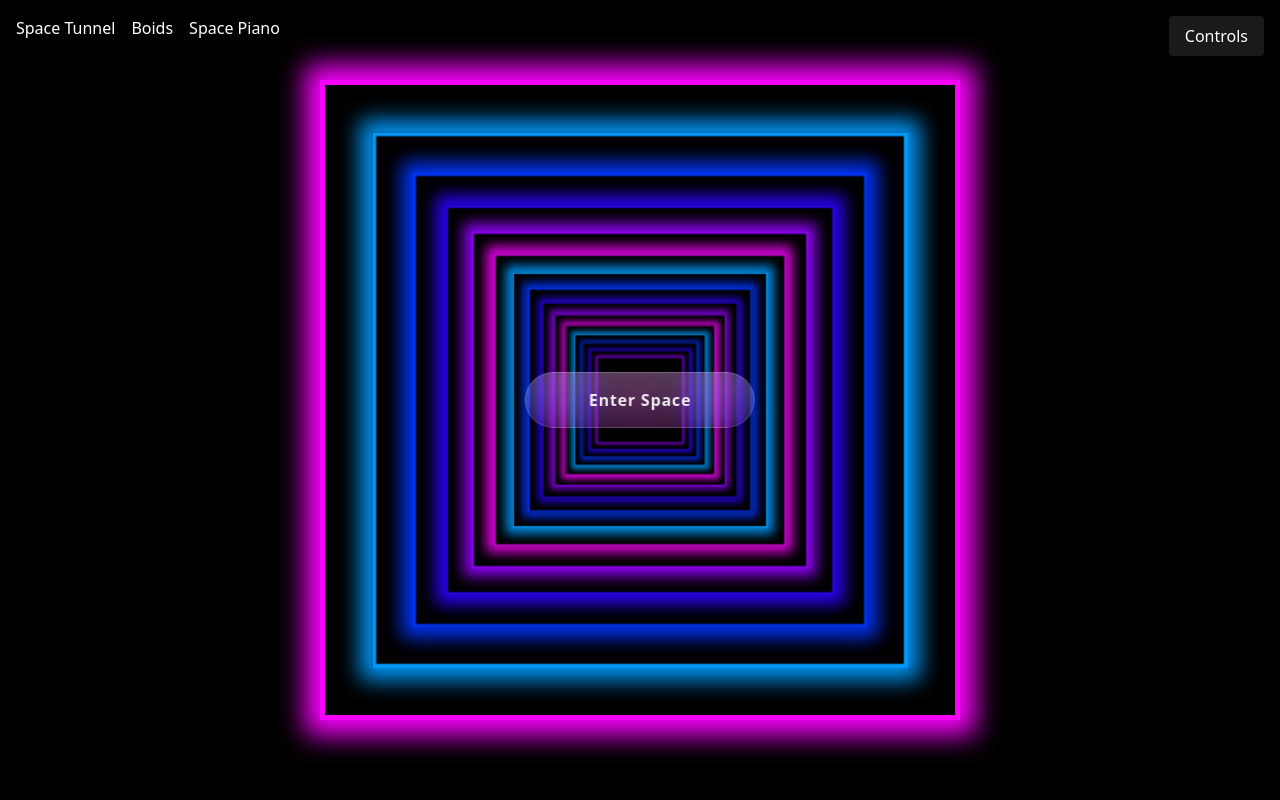
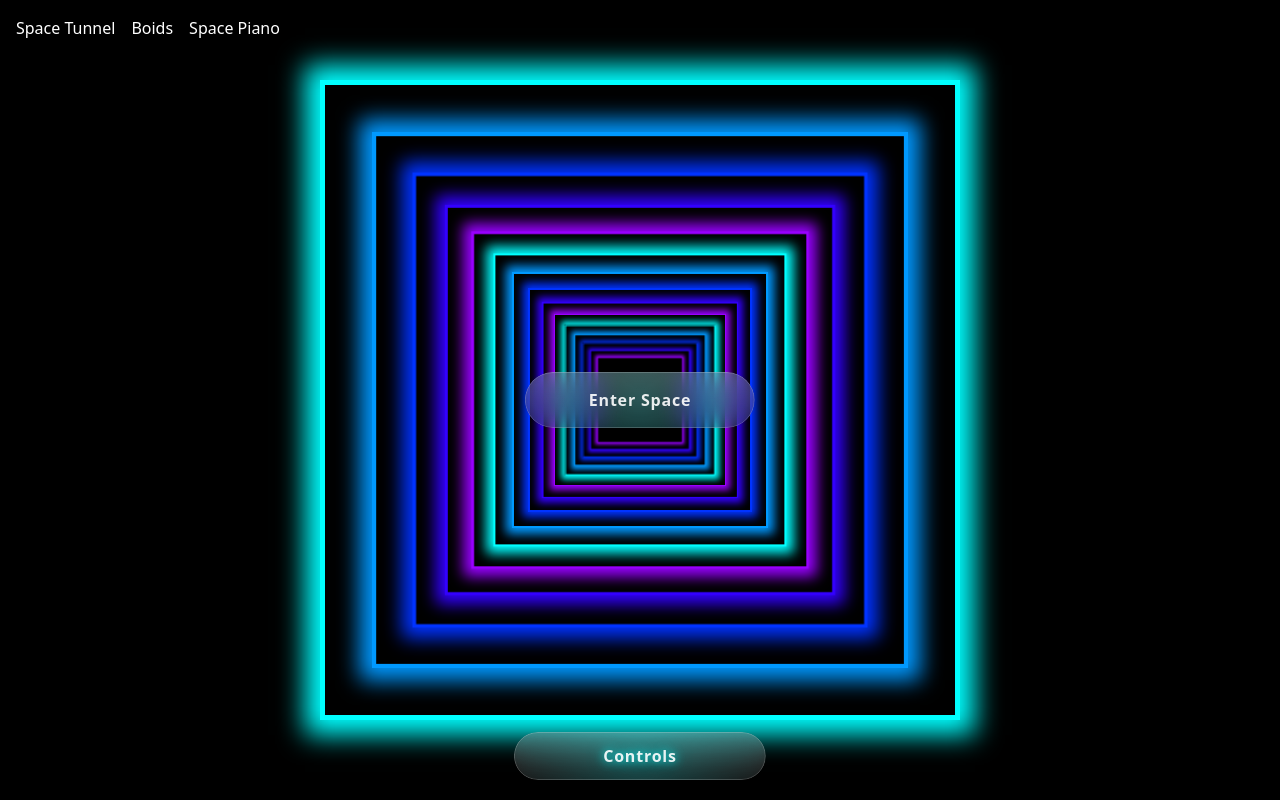
Before and after one commit to fatemehmd/bebop, a React (Create React App) app: page /#/ in a window 1280 px wide. Built offline with nearby package versions, Linux system fonts and the light colour scheme; the HTML template or start-up script is replaced by a standard one.

Commit message:
progress on animation performance, description page, controls component

```diff
--- a/src/components/SpaceTunnel.jsx
+++ b/src/components/SpaceTunnel.jsx
@@ -1,47 +1,62 @@
-import { useEffect, useState } from "react"
+import { useEffect, useState, useCallback, useMemo, useRef } from "react"
 import styles from "./SpaceTunnel.module.css"
 import { GlassButton } from "./glass-button.tsx"
 import { MarkdownContent } from "./markdown-content.tsx"
 import { motion, AnimatePresence } from "framer-motion"
+import { ExpandingControls } from "./expanding-controls.tsx"
+
+// Pre-calculate colors for better performance
+const calculateLEDColors = (stripCount, hueOffset) => {
+  const colors = new Array(stripCount).fill(0).map((_, stripIndex) => {
+    const baseHue = ((stripIndex / stripCount) * 360) % 360
+    const mappedHue = hueOffset + (baseHue % 120)
+    return `hsl(${mappedHue}, 100%, 50%)`
+  })
+  return colors
+}
 
 const SpaceTunnel = () => {
   const [progress, setProgress] = useState(0)
   const [speed, setSpeed] = useState(0.2)
   const [hueOffset, setHueOffset] = useState(180)
-  const [isControlOpen, setIsControlOpen] = useState(false)
   const [isZoomedIn, setIsZoomedIn] = useState(false)
-  const [markdownContent] = useState(`# Space Tunnel Project
+  const [mousePosition, setMousePosition] = useState({ x: 0, y: 0 })
+  const [markdownContent] = useState(`Welcome to the Space Tunnel project! This interactive visualization combines sleek design with cutting-edge web technologies to create an immersive experience. The project features a dynamic color-changing tunnel effect, interactive glass button with cursor-following reflections, and smooth zoom transitions between views. Built with React, Next.js, Tailwind CSS, and Framer Motion for animations. Feel free to explore the code and experiment with the effects!`)
 
-Welcome to the Space Tunnel project! This interactive visualization combines sleek design with cutting-edge web technologies to create an immersive experience.
+  // Memoize LED colors calculation
+  const ledColors = useMemo(() => calculateLEDColors(15, hueOffset), [hueOffset])
 
-## Key Features
+  // Debounced mouse movement handler
+  const handleMouseMove = useCallback((e) => {
+    requestAnimationFrame(() => {
+      const x = (e.clientX / window.innerWidth) * 2 - 1
+      const y = (e.clientY / window.innerHeight) * 2 - 1
+      setMousePosition({ x, y })
+    })
+  }, [])
 
-- Dynamic color-changing tunnel effect
-- Interactive glass button with cursor-following reflections
-- Smooth zoom transitions between views
+  // Optimized mouse tracking
+  useEffect(() => {
+    window.addEventListener('mousemove', handleMouseMove, { passive: true })
+    return () => window.removeEventListener('mousemove', handleMouseMove)
+  }, [handleMouseMove])
 
-## Technologies Used
+  // Optimized animation frame effect
+  useEffect(() => {
+    if (isZoomedIn) return
 
-- React
-- Next.js
-- Tailwind CSS
-- Framer Motion (for animations)
+    let lastTime = performance.now()
+    let animationId
 
-## Learn More
+    const animate = (currentTime) => {
+      const deltaTime = currentTime - lastTime
+      lastTime = currentTime
 
-- [React Documentation](https://reactjs.org/)
-- [Next.js Documentation](https://nextjs.org/docs)
-- [Tailwind CSS Documentation](https://tailwindcss.com/docs)
-- [Framer Motion Documentation](https://www.framer.com/motion/)
+      setProgress((prev) => {
+        const next = (prev + (speed * deltaTime * 0.001)) % 1
+        return Number.isFinite(next) ? next : prev
+      })
 
-Feel free to explore the code and experiment with the effects!`)
-
-  useEffect(() => {
-    if (isZoomedIn) return // Stop animation when zoomed in
-
-    let animationId
-    const animate = () => {
-      setProgress((prev) => (prev + speed * 0.005) % 1)
       animationId = requestAnimationFrame(animate)
     }
 
@@ -49,11 +64,14 @@ Feel free to explore the code and experiment with the effects!`)
     return () => cancelAnimationFrame(animationId)
   }, [speed, isZoomedIn])
 
-  const getLEDColor = (stripIndex, progress) => {
-    const hue = ((stripIndex / 15) * 360 + progress * 360) % 360
-    const mappedHue = hueOffset + (hue % 120)
-    return `hsl(${mappedHue}, 100%, 50%)`
+  // Memoized rotation calculation
+  const rotation = useMemo(() => {
+    const maxRotation = 10
+    return {
+      rotateX: -mousePosition.y * maxRotation,
+      rotateY: mousePosition.x * maxRotation
     }
+  }, [mousePosition.x, mousePosition.y])
 
   return (
     <div
@@ -76,73 +94,18 @@ Feel free to explore the code and experiment with the effects!`)
             exit={{ opacity: 0 }}
             style={{
               position: "fixed",
-              top: "1rem",
-              right: "1rem",
+              bottom: "20px",
+              left: "50%",
+              transform: "translateX(-50%)",
               zIndex: 50,
             }}
           >
-            <button
-              onClick={() => setIsControlOpen(!isControlOpen)}
-              style={{
-                padding: "0.5rem 1rem",
-                backgroundColor: "#1a1a1a",
-                color: "white",
-                border: "none",
-                borderRadius: "0.25rem",
-                cursor: "pointer",
-              }}
-            >
-              Controls
-            </button>
-
-            {isControlOpen && (
-              <div
-                style={{
-                  marginTop: "0.5rem",
-                  padding: "1rem",
-                  backgroundColor: "rgba(26, 26, 26, 0.9)",
-                  borderRadius: "0.25rem",
-                  color: "white",
-                  minWidth: "200px",
-                }}
-              >
-                <div style={{ marginBottom: "1rem" }}>
-                  <label>
-                    Speed: {speed.toFixed(1)}x
-                    <input
-                      type="range"
-                      min="0.1"
-                      max="3"
-                      step="0.1"
-                      value={speed}
-                      onChange={(e) => setSpeed(Number(e.target.value))}
-                      style={{
-                        width: "100%",
-                        marginTop: "0.5rem",
-                      }}
+            <ExpandingControls
+              speed={speed}
+              hueOffset={hueOffset}
+              onSpeedChange={setSpeed}
+              onHueOffsetChange={setHueOffset}
             />
-                  </label>
-                </div>
-
-                <div>
-                  <label>
-                    Color: {hueOffset}°
-                    <input
-                      type="range"
-                      min="0"
-                      max="360"
-                      step="1"
-                      value={hueOffset}
-                      onChange={(e) => setHueOffset(Number(e.target.value))}
-                      style={{
-                        width: "100%",
-                        marginTop: "0.5rem",
-                      }}
-                    />
-                  </label>
-                </div>
-              </div>
-            )}
           </motion.div>
         )}
       </AnimatePresence>
@@ -159,12 +122,15 @@ Feel free to explore the code and experiment with the effects!`)
           perspective: "1000px",
           transformStyle: "preserve-3d",
           perspectiveOrigin: "50% 50%",
+          willChange: "transform",
         }}
         animate={{
           scale: isZoomedIn ? 10 : 1,
           opacity: isZoomedIn ? 0 : 1,
           filter: `blur(${isZoomedIn ? 8 : 0}px)`,
           z: isZoomedIn ? 500 : 0,
+          rotateX: rotation.rotateX,
+          rotateY: rotation.rotateY,
         }}
         transition={{
           duration: 0.8,
@@ -173,18 +139,14 @@ Feel free to explore the code and experiment with the effects!`)
             damping: 25,
             stiffness: 100,
           },
-          opacity: {
-            duration: 0.6,
-            ease: "easeOut"
-          },
-          filter: {
-            duration: 0.6,
-            ease: "easeOut"
-          },
+          opacity: { duration: 0.6 },
+          filter: { duration: 0.6 },
           z: {
             duration: 0.8,
             ease: [0.4, 0, 0.2, 1]
-          }
+          },
+          rotateX: { duration: 0.2, ease: "linear" },
+          rotateY: { duration: 0.2, ease: "linear" }
         }}
       >
         <div
@@ -194,13 +156,14 @@ Feel free to explore the code and experiment with the effects!`)
             width: "100%",
             height: "100%",
             transformStyle: "preserve-3d",
+            willChange: "transform",
           }}
         >
           {Array.from({ length: 15 }).map((_, index) => {
             const depth = index / 14
             const z = -depth * 1000
             const scale = 1 - depth * 0.6
-            const color = getLEDColor(index, progress)
+            const color = ledColors[index]
 
             return (
               <motion.div
@@ -211,46 +174,45 @@ Feel free to explore the code and experiment with the effects!`)
                   margin: "auto",
                   width: "100%",
                   height: "100%",
-                  transform: `translateZ(${z}px) scale(${scale})`,
+                  transform: `translate3d(0, 0, ${z}px) scale3d(${scale}, ${scale}, 1)`,
                   border: "5px solid",
                   borderColor: color,
                   boxShadow: `0 0 25px 15px ${color}`,
-                  opacity: 1 - depth * 0.3,
-                  transformStyle: "preserve-3d",
-                }}
-                animate={{
-                  scale: isZoomedIn ? scale * 1.2 : scale,
-                  z: isZoomedIn ? z * 1.5 : z,
-                }}
-                transition={{
-                  duration: 0.8,
-                  ease: [0.4, 0, 0.2, 1]
+                  willChange: "transform",
                 }}
               />
             )
           })}
         </div>
+      </motion.div>
 
-        {/* Glass Button positioned in the center */}
+      {/* Glass Button positioned in the center - Now outside the tunnel container */}
+      <AnimatePresence mode="wait">
+        {!isZoomedIn && (
           <motion.div
             style={{
-            position: "absolute",
+              position: "fixed",
               left: "50%",
               top: "50%",
               transform: "translate(-50%, -50%)",
               zIndex: 10
             }}
-          initial={{ opacity: 1 }}
-          animate={{ opacity: isZoomedIn ? 0 : 1 }}
-          transition={{ duration: 0.1 }}
+            initial={{ opacity: 0 }}
+            animate={{ opacity: 1 }}
+            exit={{ opacity: 0 }}
+            transition={{
+              duration: 0.1, // Quick fade in/out
+              delay: isZoomedIn ? 0 : 0.8 // Only delay when fading in after zoom out
+            }}
           >
             <GlassButton
               text="Enter Space"
-            accentColor={getLEDColor(0, progress)}
+              accentColor={ledColors[0]}
               onClick={() => setIsZoomedIn(true)}
             />
           </motion.div>
-      </motion.div>
+        )}
+      </AnimatePresence>
 
       {/* Markdown Content */}
       <AnimatePresence>
--- /dev/null
+++ b/src/components/expanding-controls.tsx
@@ -0,0 +1,141 @@
+import React, { useEffect, useRef, useState } from "react"
+import { motion, AnimatePresence } from "framer-motion"
+
+interface ExpandingControlsProps {
+  speed: number
+  hueOffset: number
+  onSpeedChange: (speed: number) => void
+  onHueOffsetChange: (hueOffset: number) => void
+}
+
+export function ExpandingControls({
+  speed,
+  hueOffset,
+  onSpeedChange,
+  onHueOffsetChange,
+}: ExpandingControlsProps) {
+  const [isExpanded, setIsExpanded] = useState(false)
+  const controlsRef = useRef<HTMLDivElement>(null)
+
+  // Handle click outside
+  useEffect(() => {
+    function handleClickOutside(event: MouseEvent) {
+      if (controlsRef.current && !controlsRef.current.contains(event.target as Node)) {
+        setIsExpanded(false)
+      }
+    }
+
+    if (isExpanded) {
+      document.addEventListener('mousedown', handleClickOutside)
+    }
+    return () => {
+      document.removeEventListener('mousedown', handleClickOutside)
+    }
+  }, [isExpanded])
+
+  return (
+    <motion.div
+      ref={controlsRef}
+      className="relative group"
+      initial={false}
+      animate={{
+        width: isExpanded ? 250 : 'auto',
+        height: isExpanded ? 'auto' : 48,
+        borderRadius: isExpanded ? 10 : 9999,
+      }}
+      transition={{
+        type: "spring",
+        stiffness: 500,
+        damping: 30,
+      }}
+      style={{
+        overflow: "hidden",
+      }}
+    >
+      {/* Base glass effect layer */}
+      <div className="absolute inset-0 bg-white/5 backdrop-blur-md" style={{ borderRadius: "inherit" }} />
+
+      {/* Static inner glow effect */}
+      <div
+        className="absolute inset-0 opacity-20 group-hover:opacity-30"
+        style={{
+          borderRadius: "inherit",
+          background: "radial-gradient(circle at center, hsl(180, 100%, 50%), transparent 100%)"
+        }}
+      />
+
+      {/* Glass edge highlights and shadows */}
+      <div className="absolute inset-0 shadow-inner" style={{ borderRadius: "inherit" }} />
+      <div className="absolute inset-0 bg-gradient-to-b from-white/20 to-white/5" style={{ borderRadius: "inherit" }} />
+      <div className="absolute inset-0 border border-white/20" style={{ borderRadius: "inherit" }} />
+
+      {/* Button that remains visible and handles expansion */}
+      <motion.button
+        className="relative w-full h-full flex items-center justify-center text-white/90 font-bold tracking-wider"
+        onClick={() => setIsExpanded(!isExpanded)}
+        animate={{
+          opacity: isExpanded ? 0 : 1,
+          y: isExpanded ? -20 : 0,
+        }}
+        style={{
+          position: isExpanded ? "absolute" : "relative",
+          inset: 0,
+          textShadow: "0 0 10px hsl(180, 100%, 50%), 0 0 20px hsla(180, 100%, 50%, 0.4)",
+        }}
+      >
+        Controls
+      </motion.button>
+
+      {/* Controls Panel */}
+      <motion.div
+        animate={{
+          opacity: isExpanded ? 1 : 0,
+          y: isExpanded ? 0 : 20,
+        }}
+        style={{
+          padding: "1.5rem",
+          visibility: isExpanded ? "visible" : "hidden",
+          position: "relative",
+        }}
+      >
+        <div className="mb-6">
+          <label className="block mb-2 text-sm font-medium text-white/90">
+            Speed: {speed.toFixed(1)}x
+            <input
+              type="range"
+              min="0.1"
+              max="3"
+              step="0.1"
+              value={speed}
+              onChange={(e) => onSpeedChange(Number(e.target.value))}
+              className="w-full h-2 mt-2 rounded-full appearance-none bg-white/10 cursor-pointer"
+              style={{
+                WebkitAppearance: "none",
+                background: "rgba(255, 255, 255, 0.1)",
+              }}
+            />
+          </label>
+        </div>
+
+        <div>
+          <label className="block text-sm font-medium text-white/90">
+            Color: {hueOffset}°
+            <input
+              type="range"
+              min="0"
+              max="360"
+              step="1"
+              value={hueOffset}
+              onChange={(e) => onHueOffsetChange(Number(e.target.value))}
+              className="w-full h-2 mt-2 rounded-full appearance-none bg-white/10 cursor-pointer"
+              style={{
+                WebkitAppearance: "none",
+                background: "rgba(255, 255, 255, 0.1)",
+              }}
+            />
+          </label>
+        </div>
+      </motion.div>
+    </motion.div>
+  )
+}
--- a/src/components/markdown-content.tsx
+++ b/src/components/markdown-content.tsx
@@ -20,8 +20,10 @@ export const MarkdownContent: FC<MarkdownContentProps> = ({ content, onZoomOut }
       </div>
 
       {/* Markdown content */}
-      <div className="prose prose-invert max-w-none">
-        <Markdown>{content}</Markdown>
+      <div className="mx-auto max-w-[700px] w-full pt-32">
+        <div className="prose prose-invert prose-pre:bg-white/5 prose-pre:backdrop-blur-md max-w-none font-mono text-[15px] leading-relaxed">
+          <Markdown>{content}</Markdown>
+        </div>
       </div>
     </div>
   )
```
Lines whose indentation alone changed are shown as unchanged.
